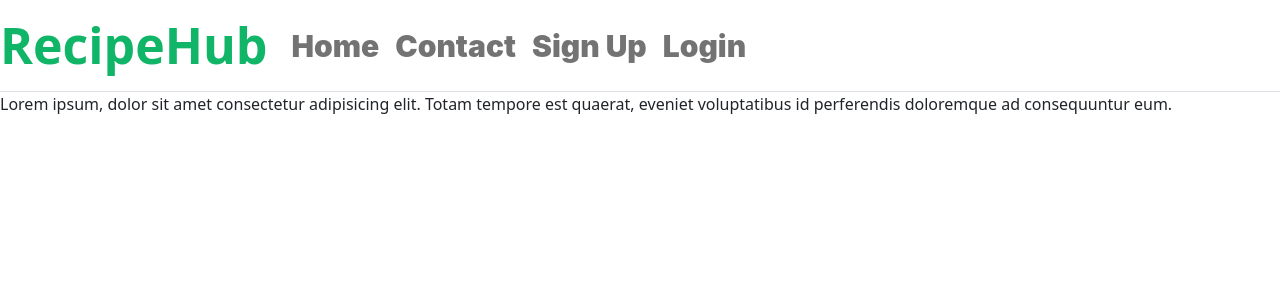
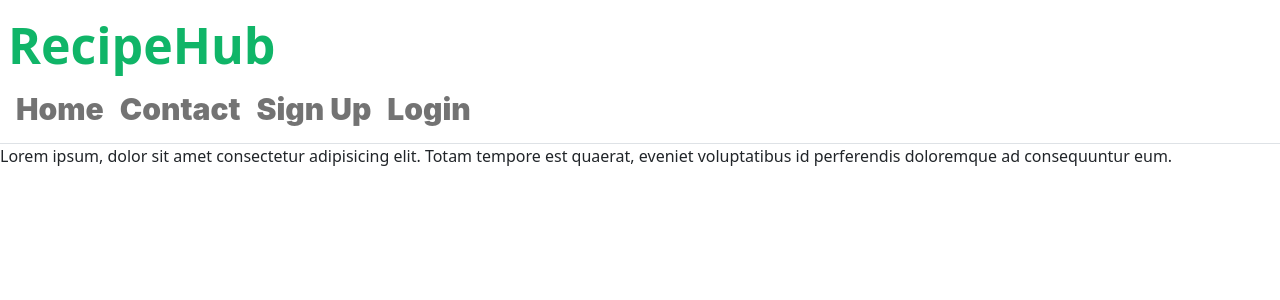
Before and after one commit to Jonathan-Martin1/RecipeHub-Front-End, a React (Create React App) app: page / in a window 1280 px wide. Shown: the top 300 px of the page. Built offline with nearby package versions, Linux system fonts and the light colour scheme.

Commit message:
more styling

```diff
--- a/src/components/App.css
+++ b/src/components/App.css
@@ -5,6 +5,17 @@
 .App-logo {
   height: 40vmin;
   pointer-events: none;
+}
+
+.navbar {
+  position: relative;
+  display: flex;
+  flex-wrap: wrap;
+  align-items: center;
+  justify-content: space-between;
+  /* padding-top: .5rem; */
+  /* padding-bottom: .5rem; */
+  padding: .5rem;
 }
 
 @media (prefers-reduced-motion: no-preference) {
--- a/src/components/user.css
+++ b/src/components/user.css
@@ -37,6 +37,6 @@ a:hover {
  width: 220px;
  height: 100%;
  left: 0px;
- top: 52px;
+ /* top: 52px; */
  background-color: #040b16;
 }
```
